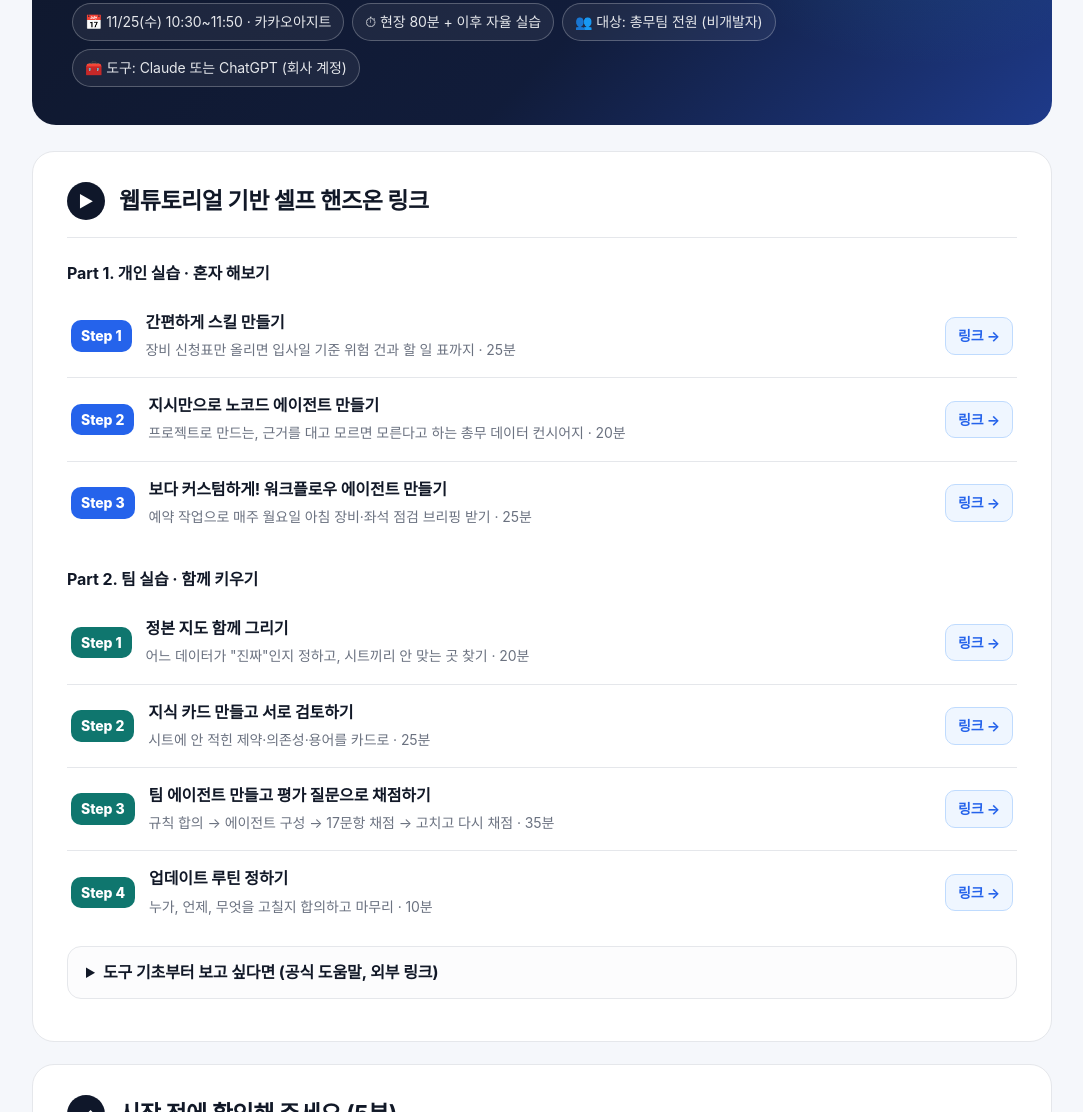
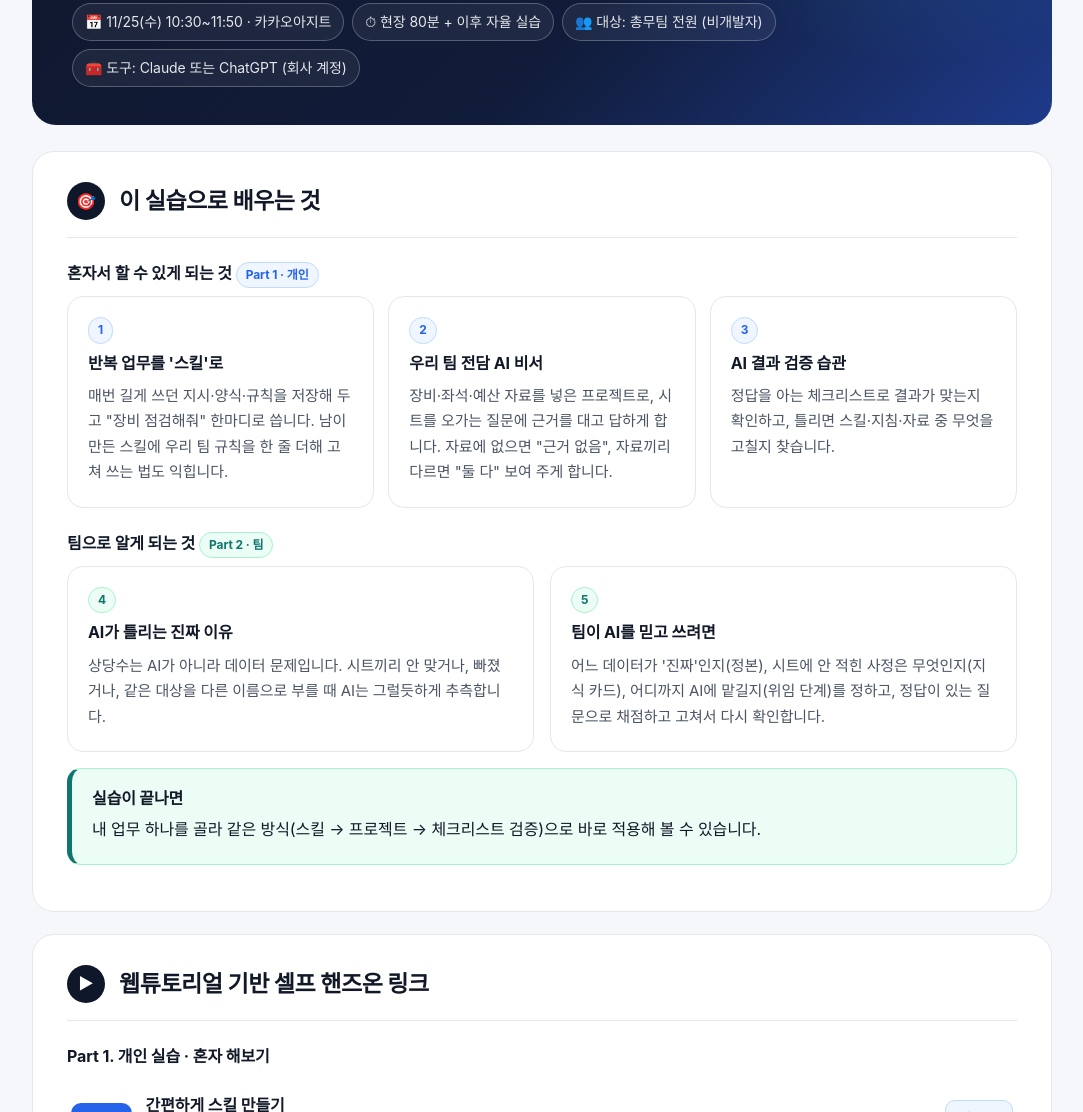
Before and after one commit to kep-yang-mi/GA_HandsOn, a plain HTML site: page index.html in a window 1280 px wide. Shown: the part 397-1509 px from the top of the page, without its empty margins (98-1181 px from the left). Drawn offline with Linux system fonts and the light colour scheme; a web font is replaced by a local one.

Commit message:
안내 페이지에 "이 실습으로 배우는 것" 섹션 추가

```diff
--- a/index.html
+++ b/index.html
@@ -29,6 +29,22 @@
     <p>신규입사자 장비 신청, 조직개편 좌석 재배치, 예산 정산. 설문에서 여러분이 직접 꼽은 업무를 <b>가상 데이터</b>로 실습합니다. <b>Part 1</b>에서는 각자 스킬·에이전트·워크플로우를 만들어 보고, <b>Part 2</b>에서는 팀이 함께 <b>"진짜 데이터"와 "판단 규칙"</b>을 정해 에이전트를 믿을 만하게 만듭니다.</p>
     <div class="meta"><span>📅 11/25(수) 10:30~11:50 · 카카오아지트</span><span>⏱ 현장 80분 + 이후 자율 실습</span><span>👥 대상: 총무팀 전원 (비개발자)</span><span>🧰 도구: Claude 또는 ChatGPT (회사 계정)</span></div>
   </div>
+
+  <section class="card" id="learn">
+    <div class="sec-h"><div class="num">🎯</div><h2>이 실습으로 배우는 것</h2></div>
+    <h4>혼자서 할 수 있게 되는 것 <span class="badge blue">Part 1 · 개인</span></h4>
+    <div class="grid3">
+      <div class="tile"><span class="badge blue">1</span><h4>반복 업무를 '스킬'로</h4><p>매번 길게 쓰던 지시·양식·규칙을 저장해 두고 "장비 점검해줘" 한마디로 씁니다. 남이 만든 스킬에 우리 팀 규칙을 한 줄 더해 고쳐 쓰는 법도 익힙니다.</p></div>
+      <div class="tile"><span class="badge blue">2</span><h4>우리 팀 전담 AI 비서</h4><p>장비·좌석·예산 자료를 넣은 프로젝트로, 시트를 오가는 질문에 근거를 대고 답하게 합니다. 자료에 없으면 "근거 없음", 자료끼리 다르면 "둘 다" 보여 주게 합니다.</p></div>
+      <div class="tile"><span class="badge blue">3</span><h4>AI 결과 검증 습관</h4><p>정답을 아는 체크리스트로 결과가 맞는지 확인하고, 틀리면 스킬·지침·자료 중 무엇을 고칠지 찾습니다.</p></div>
+    </div>
+    <h4>팀으로 알게 되는 것 <span class="badge teal">Part 2 · 팀</span></h4>
+    <div class="grid2">
+      <div class="tile"><span class="badge teal">4</span><h4>AI가 틀리는 진짜 이유</h4><p>상당수는 AI가 아니라 데이터 문제입니다. 시트끼리 안 맞거나, 빠졌거나, 같은 대상을 다른 이름으로 부를 때 AI는 그럴듯하게 추측합니다.</p></div>
+      <div class="tile"><span class="badge teal">5</span><h4>팀이 AI를 믿고 쓰려면</h4><p>어느 데이터가 '진짜'인지(정본), 시트에 안 적힌 사정은 무엇인지(지식 카드), 어디까지 AI에 맡길지(위임 단계)를 정하고, 정답이 있는 질문으로 채점하고 고쳐서 다시 확인합니다.</p></div>
+    </div>
+    <div class="callout teal"><div class="t">실습이 끝나면</div><p>내 업무 하나를 골라 같은 방식(스킬 → 프로젝트 → 체크리스트 검증)으로 바로 적용해 볼 수 있습니다.</p></div>
+  </section>
 
   <section class="card">
     <div class="sec-h"><div class="num">▶</div><h2>웹튜토리얼 기반 셀프 핸즈온 링크</h2></div>
```
